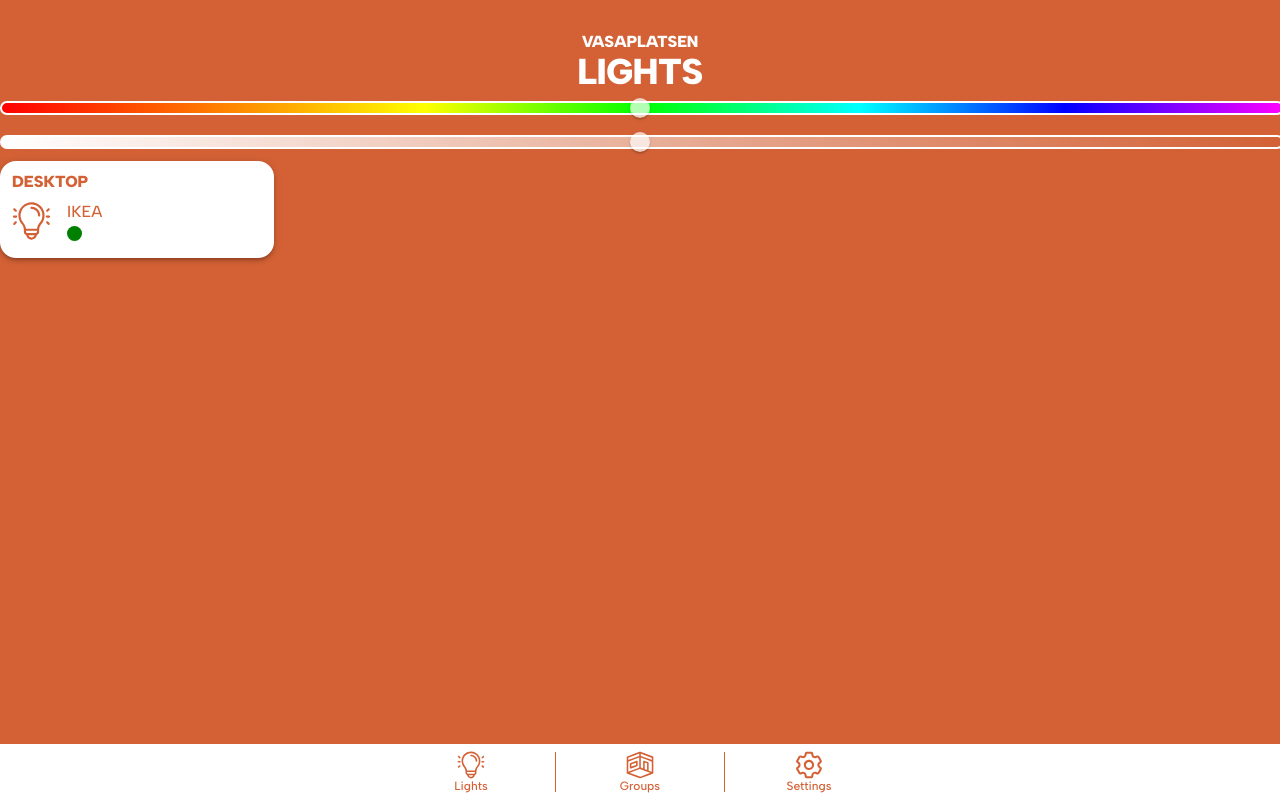
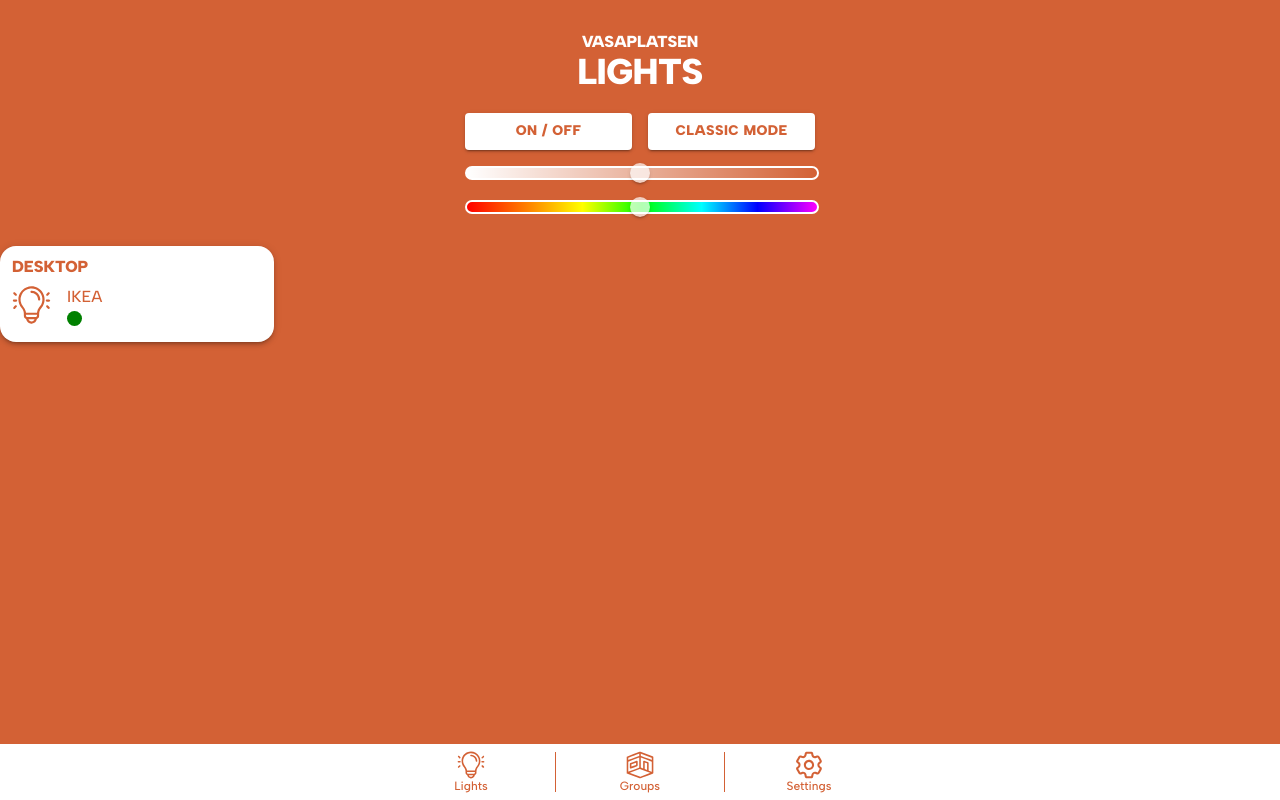
Before and after one commit to joelrosko/couch-commander, a React (Vite) app in the folder frontend/: page / in a window 1280 px wide. Built offline with nearby package versions, Linux system fonts and the light colour scheme.

Commit message:
Adding action area as layout (#54)

```diff
--- a/frontend/src/App.jsx
+++ b/frontend/src/App.jsx
@@ -80,6 +80,14 @@ function App() {
           },
         },
       },
+      MuiButton: {
+        styleOverrides: {
+          root: {
+            fontFamily: 'Albert Sans',
+            fontWeight: 900
+          },
+        },
+      },
     },
   });
 
--- /dev/null
+++ b/frontend/src/layouts/ActionLayout.jsx
@@ -0,0 +1,42 @@
+import { Button, Typography, Box } from '@mui/material';
+import ColorSlider from '../components/Sliders/ColorSlider';
+import BrightnessSlider from '../components/Sliders/BrightnessSlider';
+
+const ActionLayout = () => {
+
+    const onOffClick = () => {
+        console.log("On / Off click")
+    }
+
+    const classicModeClick = () => {
+        console.log("Classic mode click")
+    }
+
+  return (
+    <Box sx={{
+        display: 'flex',
+        flexDirection: 'column',
+        m: '20px',
+        alignItems: 'center',
+    }}>
+        <Box sx={{
+            display: 'flex',
+            flexDirection: 'row',
+            width: '100%',
+            maxWidth: '350px',
+            mb: 1
+        }}>
+            <Button onClick={onOffClick} variant='contained' sx={{width: '50%', mr: 1}}>On / Off</Button>
+            <Button onClick={classicModeClick} variant='contained' sx={{width: '50%', ml: 1}}>Classic mode</Button>
+        </Box>
+        <Box sx={{ width: '100%', maxWidth: '350px' }}>
+            <BrightnessSlider />
+        </Box>
+        <Box sx={{ width: '100%', maxWidth: '350px' }}>
+            <ColorSlider />
+        </Box>
+    </Box>
+  )
+}
+
+export default ActionLayout
--- a/frontend/src/pages/Lights.jsx
+++ b/frontend/src/pages/Lights.jsx
@@ -2,13 +2,13 @@ import HeaderBar from "../components/HeaderBar/HeaderBar"
 import ColorSlider from "../components/Sliders/ColorSlider"
 import BrightnessSlider from "../components/Sliders/BrightnessSlider"
 import LightCard from "../components/Cards/LightCard"
+import ActionLayout from "../layouts/ActionLayout"
 
 const Lights = () => {
   return (
     <>
       <HeaderBar name={'VASAPLATSEN'} section={'LIGHTS'} />
-      <ColorSlider />
-      <BrightnessSlider />
+      <ActionLayout />
       <LightCard name={'Desktop'} manufacturer={'Ikea'} status={true} />
     </>
   )
```
